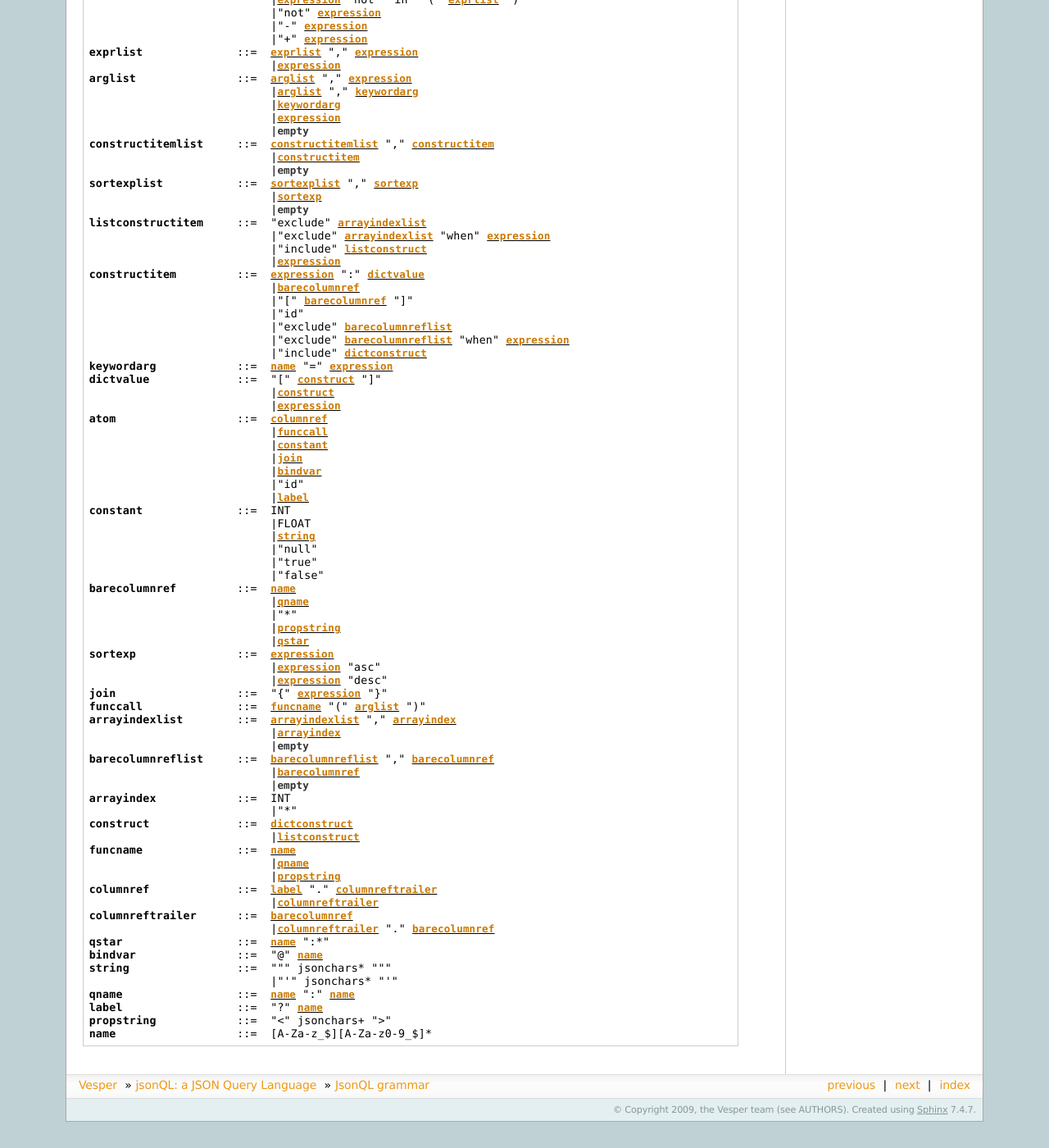
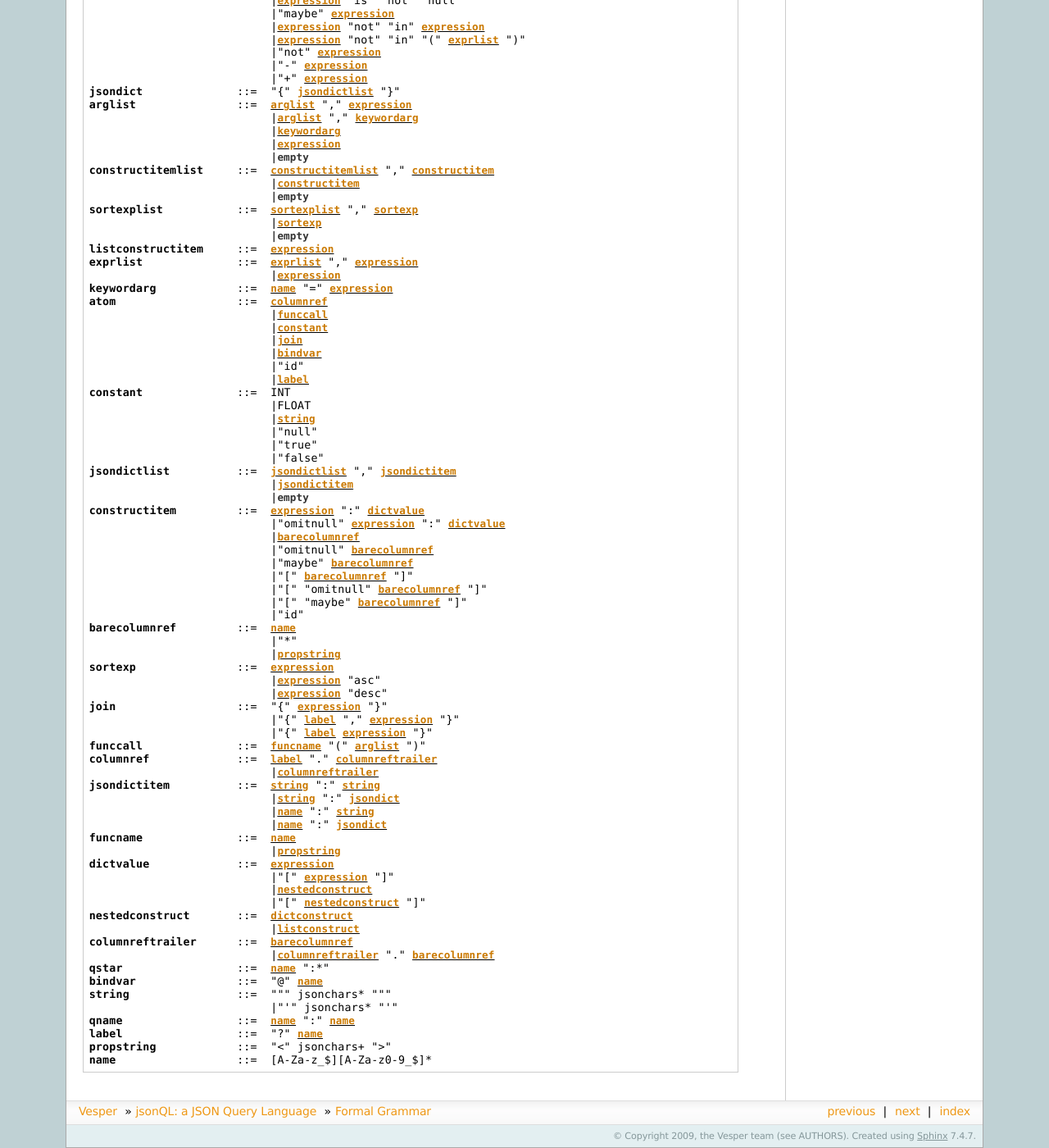
Before and after one commit to onecommons/vesper, a Sphinx documentation site: the page built from doc/source/grammar.rst, in a window 1280 px wide and 1400 px high, scrolled down 970 px. Shown: the whole window at 82% size. Built offline with Sphinx 7.4.7, drawn with Linux system fonts in a browser that asks for light colours; before the commit the page ends 2338 px from its top, so only the background shows below that; some of the changed text lies outside the part shown.

```diff
--- a/doc/source/grammar.rst
+++ b/doc/source/grammar.rst
@@ -2,9 +2,10 @@
 .. :copyright: Copyright 2009-2010 by the Vesper team, see AUTHORS.
 .. :license: Dual licenced under the GPL or Apache2 licences, see LICENSE.
 
-JsonQL grammar
+Formal Grammar
 ===================
 
+This grammar file is machine generated.
 
 .. productionlist::
      root           : `topconstruct`
@@ -37,6 +38,7 @@
                     : |"depth" INT
                     : |"orderby" "(" `sortexplist` ")"
                     : |"mergeall"
+                    : |"namemap" "=" `jsondict`
      listconstructitemlist : `listconstructitemlist` "," `listconstructitem`
                     : |`listconstructitem`
                     : |`empty`
@@ -65,8 +67,7 @@
                     : |"not" `expression`
                     : |"-" `expression`
                     : |"+" `expression`
-     exprlist       : `exprlist` "," `expression`
-                    : |`expression`
+     jsondict       : "{" `jsondictlist` "}"
      arglist        : `arglist` "," `expression`
                     : |`arglist` "," `keywordarg`
                     : |`keywordarg`
@@ -78,21 +79,10 @@
      sortexplist    : `sortexplist` "," `sortexp`
                     : |`sortexp`
                     : |`empty`
-     listconstructitem : "exclude" `arrayindexlist`
-                    : |"exclude" `arrayindexlist` "when" `expression`
-                    : |"include" `listconstruct`
+     listconstructitem : `expression`
+     exprlist       : `exprlist` "," `expression`
                     : |`expression`
-     constructitem  : `expression` ":" `dictvalue`
-                    : |`barecolumnref`
-                    : |"[" `barecolumnref` "]"
-                    : |"id"
-                    : |"exclude" `barecolumnreflist`
-                    : |"exclude" `barecolumnreflist` "when" `expression`
-                    : |"include" `dictconstruct`
      keywordarg     : `name` "=" `expression`
-     dictvalue      : "[" `construct` "]"
-                    : |`construct`
-                    : |`expression`
      atom           : `columnref`
                     : |`funccall`
                     : |`constant`
@@ -106,31 +96,42 @@
                     : |"null"
                     : |"true"
                     : |"false"
+     jsondictlist   : `jsondictlist` "," `jsondictitem`
+                    : |`jsondictitem`
+                    : |`empty`
+     constructitem  : `expression` ":" `dictvalue`
+                    : |"omitnull" `expression` ":" `dictvalue`
+                    : |`barecolumnref`
+                    : |"omitnull" `barecolumnref`
+                    : |"maybe" `barecolumnref`
+                    : |"[" `barecolumnref` "]"
+                    : |"[" "omitnull" `barecolumnref` "]"
+                    : |"[" "maybe" `barecolumnref` "]"
+                    : |"id"
      barecolumnref  : `name`
-                    : |`qname`
                     : |"*"
                     : |`propstring`
-                    : |`qstar`
      sortexp        : `expression`
                     : |`expression` "asc"
                     : |`expression` "desc"
      join           : "{" `expression` "}"
+                    : |"{" `label` "," `expression` "}"
+                    : |"{" `label` `expression` "}"
      funccall       : `funcname` "(" `arglist` ")"
-     arrayindexlist : `arrayindexlist` "," `arrayindex`
-                    : |`arrayindex`
-                    : |`empty`
-     barecolumnreflist : `barecolumnreflist` "," `barecolumnref`
-                    : |`barecolumnref`
-                    : |`empty`
-     arrayindex     : INT
-                    : |"*"
-     construct      : `dictconstruct`
-                    : |`listconstruct`
-     funcname       : `name`
-                    : |`qname`
-                    : |`propstring`
      columnref      : `label` "." `columnreftrailer`
                     : |`columnreftrailer`
+     jsondictitem   : `string` ":" `string`
+                    : |`string` ":" `jsondict`
+                    : |`name` ":" `string`
+                    : |`name` ":" `jsondict`
+     funcname       : `name`
+                    : |`propstring`
+     dictvalue      : `expression`
+                    : |"[" `expression` "]"
+                    : |`nestedconstruct`
+                    : |"[" `nestedconstruct` "]"
+     nestedconstruct : `dictconstruct`
+                    : |`listconstruct`
      columnreftrailer : `barecolumnref`
                     : |`columnreftrailer` "." `barecolumnref`
      qstar          : `name` ":*"
```
Also changed, not shown: other parts of doc/source/grammar.rst (+3 -0 lines), 5 other files.
